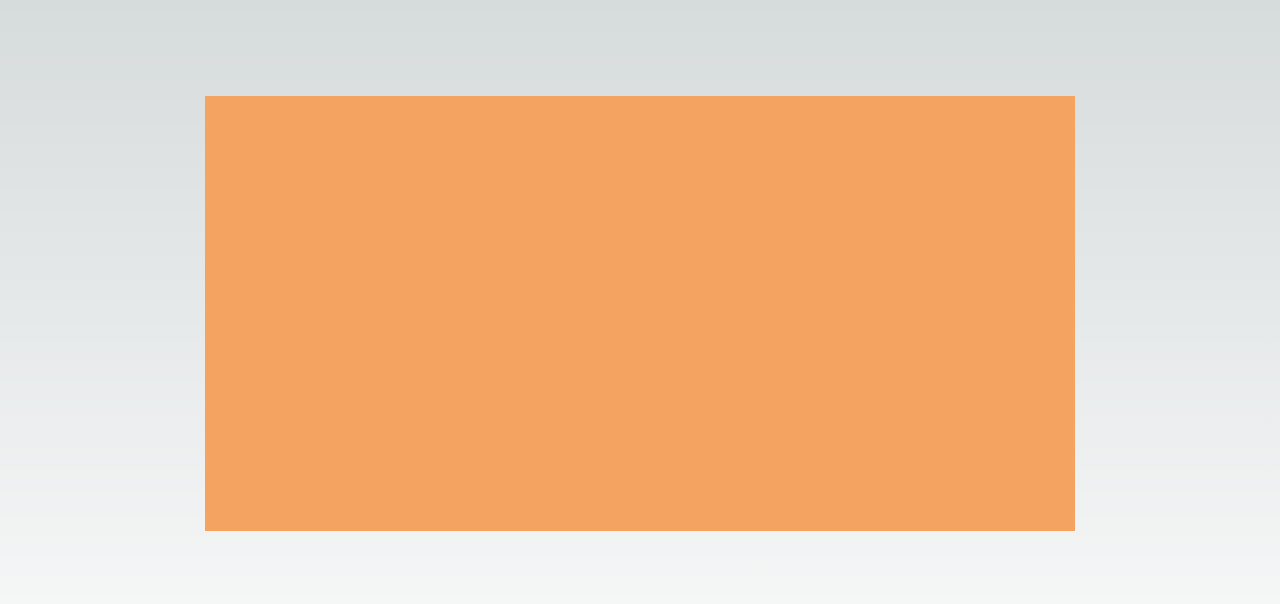
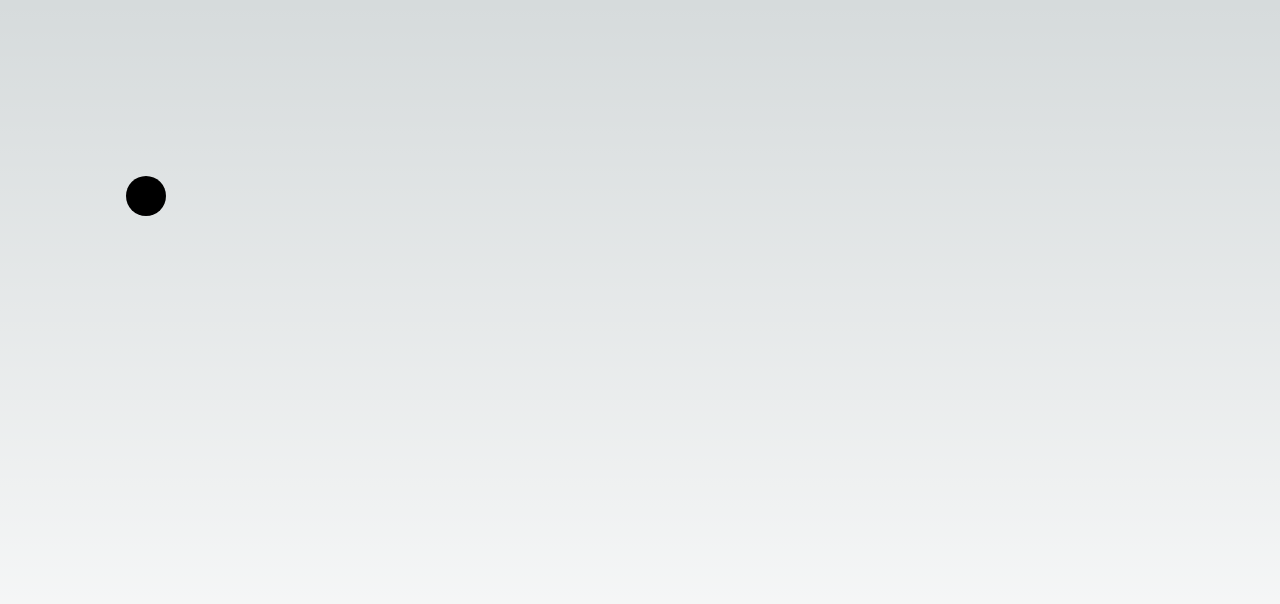
Before and after one commit to Chrrojas514/webpageTDG, a Next.js app: page / in a window 1280 px wide. Shown: the top 604 px of the page. Built offline with nearby package versions, Linux system fonts and the light colour scheme.

Commit message:
renders small circle on canvas component, still learning more about canvas element and functions

```diff
--- a/app/components/GameWindow.tsx
+++ b/app/components/GameWindow.tsx
@@ -1,11 +1,26 @@
-import React from 'react'
+'use client'
+import React, {useEffect, useRef} from 'react'
 import styles from './canvas.module.css'
 
 function GameWindow() {
+  const canvasRef = useRef(null)
+
+  const draw = (ctx: CanvasRenderingContext2D) => {
+    ctx.fillStyle = '#000000'
+    ctx.beginPath()
+    ctx.arc(50, 100, 20, 0, 2*Math.PI)
+    ctx.fill()
+  }
+
+  useEffect( () => {
+    const canvas = canvasRef.current
+    const context = canvas.getContext('2d')
+
+    draw(context)
+  }, [draw] )
+
   return (
-    <canvas className={styles.frame}>
-
-    </canvas>
+    <canvas ref={canvasRef} width='device-width' height='device-height' />
   )
 }
 
--- a/app/components/canvas.module.css
+++ b/app/components/canvas.module.css
@@ -1,6 +1,4 @@
 .frame {
-    background-color: sandybrown;
-
     width: 80%;
     margin-left: auto;
     margin-right: auto;
```
